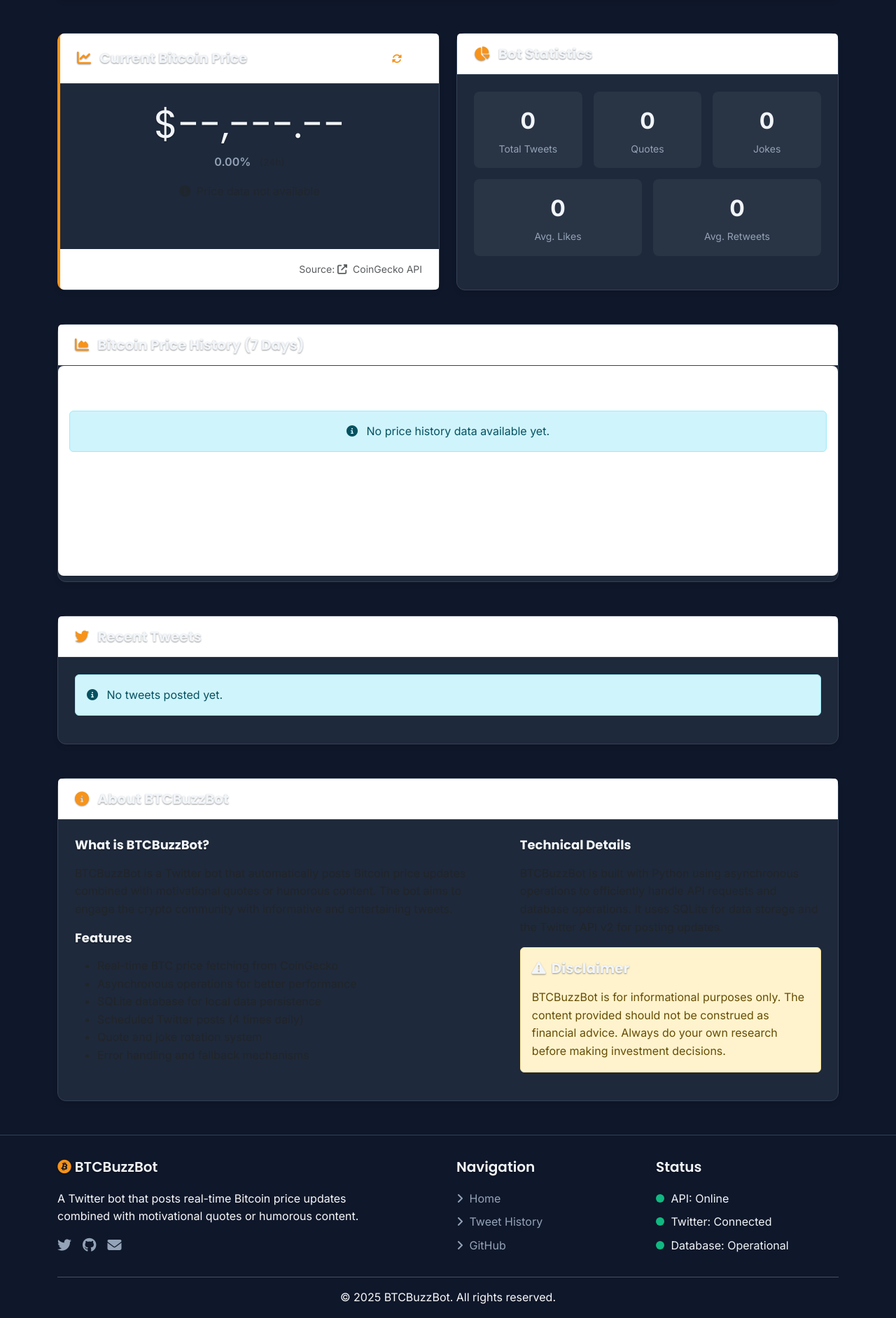
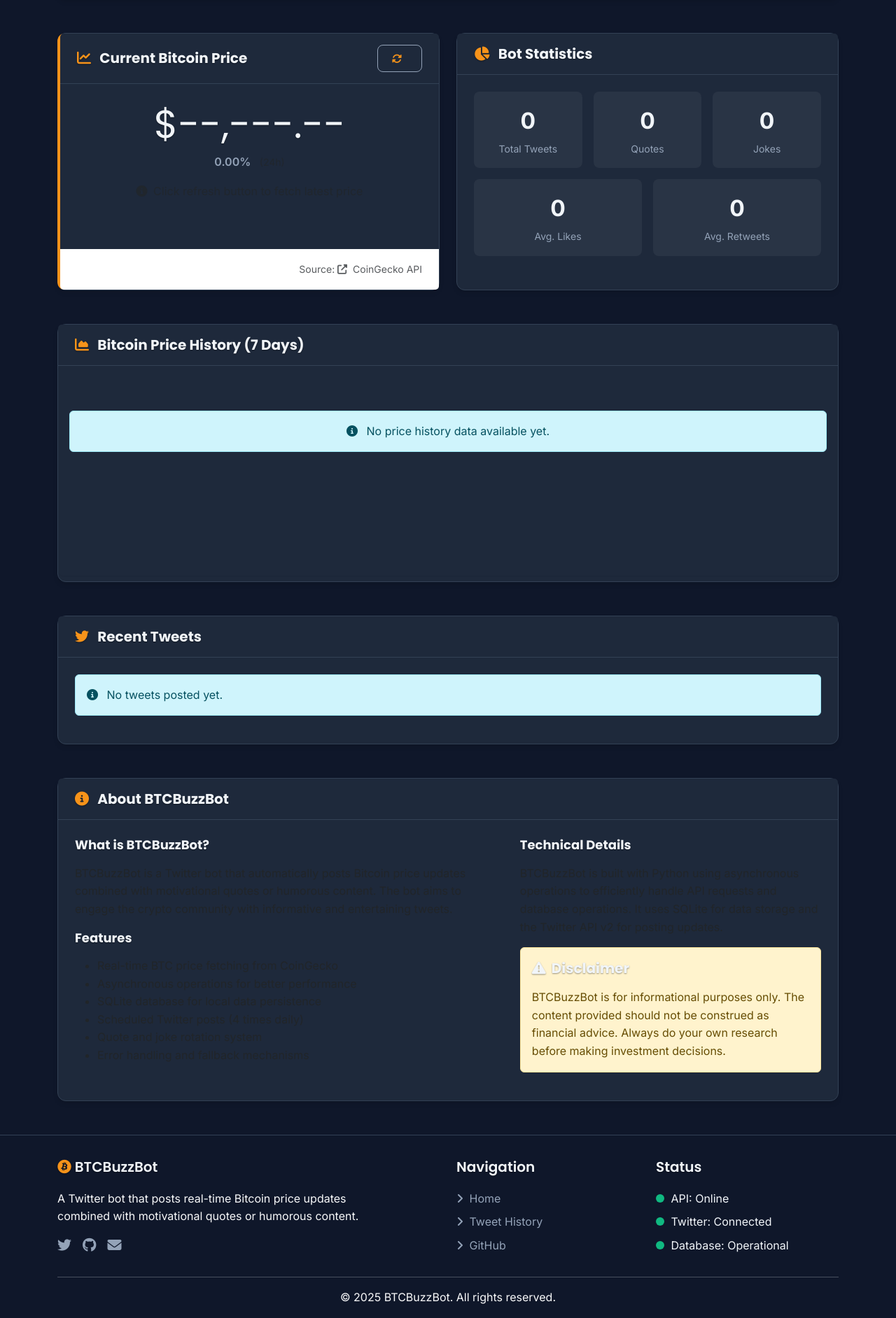
Before and after one commit to DITreneris/btcbuzzbot, a Flask app: page / in a window 1280 px wide. Shown: the part 469-2353 px from the top of the page at 70% size. Run offline with Flask 3, Linux system fonts and the light colour scheme; data that the repository does not hold is empty.

Commit message:
Update web interface with modernized design

```diff
--- a/app.py
+++ b/app.py
@@ -264,7 +264,16 @@
             'SELECT * FROM prices ORDER BY timestamp DESC LIMIT 1'
         ).fetchone()
 
-        return {
+        # If we don't have a price yet, fetch one now
+        if not latest_price:
+            price_data = fetch_bitcoin_price()
+            if price_data["success"]:
+                # Try to get the price again after fetch
+                latest_price = conn.execute(
+                    'SELECT * FROM prices ORDER BY timestamp DESC LIMIT 1'
+                ).fetchone()
+
+        result = {
             'total_posts': total_posts,
             'total_quotes': total_quotes,
             'total_jokes': total_jokes,
@@ -272,6 +281,15 @@
             'avg_retweets': round(avg_retweets, 1),
             'latest_price': dict(latest_price) if latest_price else None
         }
+
+        # Add price_change to stats if we have a price
+        if latest_price and 'price_change' not in result:
+            # Try to get the latest bitcoin price with change data
+            price_data = fetch_bitcoin_price()
+            if price_data["success"]:
+                result['price_change'] = price_data["price_change"]
+
+        return result
 
 def get_recent_errors(limit=5):
     """Get recent error logs"""
--- a/static/css/style.css
+++ b/static/css/style.css
@@ -120,6 +120,7 @@
 }
 
 .card-header {
+  background-color: var(--card-bg) !important;
   border-bottom: 1px solid var(--border-color);
   padding: 1rem 1.5rem;
   font-weight: 600;
@@ -187,9 +188,7 @@
   right: 0;
   width: 35%;
   height: 100%;
-  background: url('/static/img/bitcoin-pattern.png');
-  background-size: cover;
-  opacity: 0.1;
+  background: radial-gradient(circle at 70% 30%, rgba(247, 147, 26, 0.15), transparent 70%);
   z-index: 0;
 }
 
@@ -247,7 +246,7 @@
   width: 100%;
   height: 300px;
   padding: 1rem;
-  background: white;
+  background: transparent;
   border-radius: var(--radius);
   box-shadow: var(--shadow-sm);
 }
--- a/static/js/main.js
+++ b/static/js/main.js
@@ -70,12 +70,18 @@
     const priceElement = document.getElementById('current-price');
     const changeElement = document.getElementById('price-change');
     const refreshButton = document.getElementById('refresh-price');
+    const errorMsgElement = document.querySelector('.price-card .text-muted:last-child');
 
     if (!priceElement || !refreshButton) return;
 
     if (showAnimation) {
         refreshButton.classList.add('refreshing');
         refreshButton.disabled = true;
+
+        // Add loading message
+        if (errorMsgElement) {
+            errorMsgElement.innerHTML = '<i class="fas fa-sync-alt fa-spin me-1"></i> Fetching latest price...';
+        }
     }
 
     fetch('/api/price/refresh')
@@ -103,23 +109,45 @@
                     changeElement.innerHTML = `<i class="fas ${changeIcon} me-1"></i>${data.change}`;
                 }
 
+                // Update timestamp
+                if (errorMsgElement) {
+                    const now = new Date();
+                    errorMsgElement.innerHTML = `<i class="far fa-clock me-1"></i> Last updated: ${now.toISOString()}`;
+                }
+
                 // Apply fade-in animation
                 priceElement.classList.add('fade-in');
                 setTimeout(() => {
                     priceElement.classList.remove('fade-in');
                 }, 500);
 
+                // Show success message
+                showAlert('Bitcoin price updated successfully!', 'success');
+
                 // Reload chart if it exists
                 const chartCanvas = document.getElementById('price-chart');
                 if (chartCanvas && window.priceChart) {
                     initializePriceChart();
                 }
+
+                // Reload the page after a successful price fetch to update server-side data
+                setTimeout(() => {
+                    window.location.reload();
+                }, 2000);
             } else {
                 console.error('Error refreshing price:', data.error);
+                if (errorMsgElement) {
+                    errorMsgElement.innerHTML = `<i class="fas fa-exclamation-circle me-1"></i> Error: ${data.error || 'Failed to fetch price'}`;
+                }
+                showAlert('Error refreshing price: ' + (data.error || 'Unknown error'), 'danger');
             }
         })
         .catch(error => {
             console.error('Error fetching price data:', error);
+            if (errorMsgElement) {
+                errorMsgElement.innerHTML = '<i class="fas fa-exclamation-circle me-1"></i> Network error, please try again';
+            }
+            showAlert('Network error fetching price data', 'danger');
         })
         .finally(() => {
             if (showAnimation) {
--- a/templates/home.html
+++ b/templates/home.html
@@ -29,9 +29,9 @@
     <!-- Current Bitcoin Price -->
     <div class="col-md-6 mb-4">
         <div class="card h-100 price-card">
-            <div class="card-header bg-white d-flex justify-content-between align-items-center">
+            <div class="card-header d-flex justify-content-between align-items-center">
                 <h3 class="mb-0"><i class="fas fa-chart-line me-2 bitcoin-icon"></i> Current Bitcoin Price</h3>
-                <button id="refresh-price" class="btn btn-sm btn-outline-accent" data-bs-toggle="tooltip" title="Refresh price data">
+                <button id="refresh-price" class="btn btn-sm btn-outline-light" data-bs-toggle="tooltip" title="Refresh price data">
                     <i class="fas fa-sync-alt"></i>
                 </button>
             </div>
@@ -59,7 +59,7 @@
                     </div>
                     <p class="text-muted">
                         <i class="fas fa-info-circle me-1"></i>
-                        Price data not available
+                        Click refresh button to fetch latest price
                     </p>
                 {% endif %}
             </div>
@@ -72,7 +72,7 @@
     <!-- Statistics -->
     <div class="col-md-6 mb-4">
         <div class="card h-100">
-            <div class="card-header bg-white">
+            <div class="card-header">
                 <h3 class="mb-0"><i class="fas fa-chart-pie me-2 bitcoin-icon"></i> Bot Statistics</h3>
             </div>
             <div class="card-body">
@@ -117,7 +117,7 @@
 <div class="row mb-4">
     <div class="col-12">
         <div class="card">
-            <div class="card-header bg-white">
+            <div class="card-header">
                 <h3 class="mb-0"><i class="fas fa-chart-area me-2 bitcoin-icon"></i> Bitcoin Price History (7 Days)</h3>
             </div>
             <div class="card-body px-0 pt-0 pb-2">
@@ -133,7 +133,7 @@
 <div class="row mb-4">
     <div class="col-12">
         <div class="card">
-            <div class="card-header bg-white">
+            <div class="card-header">
                 <h3 class="mb-0"><i class="fab fa-twitter me-2 bitcoin-icon"></i> Recent Tweets</h3>
             </div>
             <div class="card-body">
@@ -184,7 +184,7 @@
 <div class="row">
     <div class="col-12">
         <div class="card">
-            <div class="card-header bg-white">
+            <div class="card-header">
                 <h3 class="mb-0"><i class="fas fa-info-circle me-2 bitcoin-icon"></i> About BTCBuzzBot</h3>
             </div>
             <div class="card-body">
```
